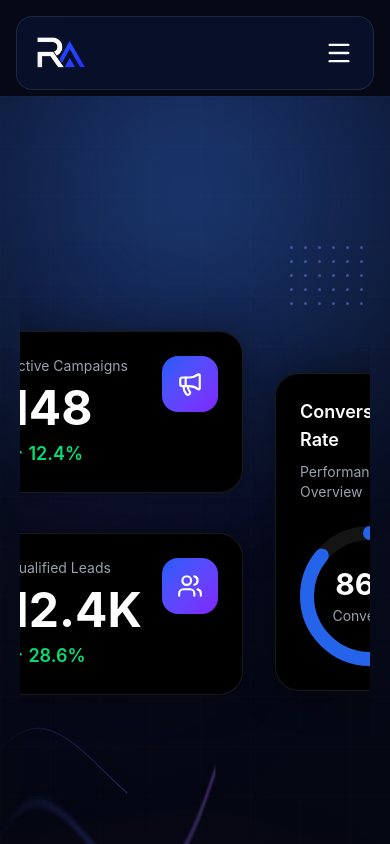
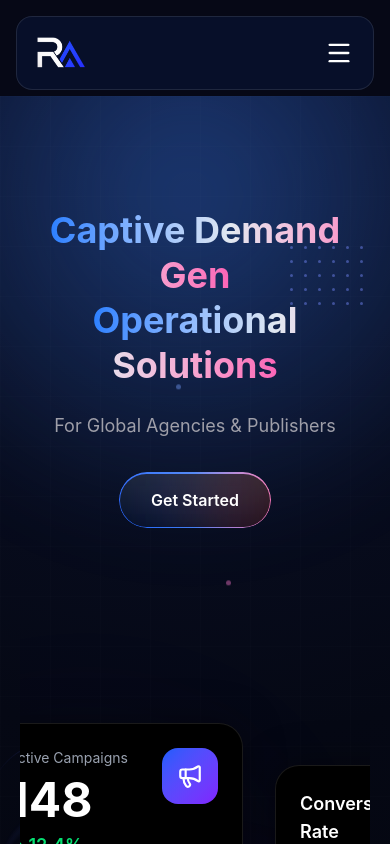
Before and after one commit to Rajeshmane515/ra-marketer-frontend, a React (Vite) app: page / in a window 390 px wide. Shown: the top 844 px of the page. Built offline with nearby package versions, Linux system fonts and the light colour scheme.

Commit message:
Made hero section responsive

```diff
--- a/src/components/home/HeroSection.jsx
+++ b/src/components/home/HeroSection.jsx
@@ -20,16 +20,16 @@ const HeroSection = () => {
           px-5
           sm:px-8
           lg:px-12
+          pt-28
+          lg:pt-0
           grid
           lg:grid-cols-2
           items-center
           gap-10
           lg:gap-12
-          pt-28
-          lg:pt-0
         "
       >
-        {/* LEFT */}
+        {/* LEFT CONTENT */}
         <div
           className="
             flex
@@ -37,8 +37,6 @@ const HeroSection = () => {
             justify-center
             text-center
             lg:text-left
-            order-2
-            lg:order-1
           "
         >
           <h1
@@ -46,7 +44,6 @@ const HeroSection = () => {
               text-4xl
               sm:text-5xl
               md:text-6xl
-              lg:text-6xl
               xl:text-7xl
               font-bold
               leading-tight
@@ -91,14 +88,14 @@ const HeroSection = () => {
           </div>
         </div>
 
-        {/* RIGHT */}
+        {/* RIGHT VISUAL */}
         <div
           className="
             flex
             items-center
             justify-center
-            order-1
-            lg:order-2
+            mt-8
+            lg:mt-0
           "
         >
           <HeroVisual />
```
